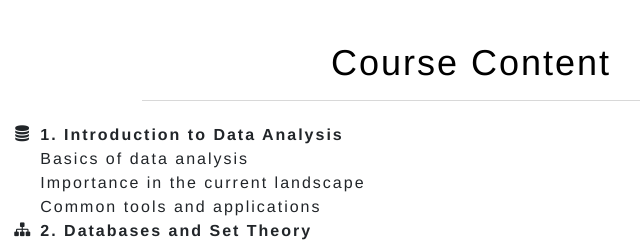
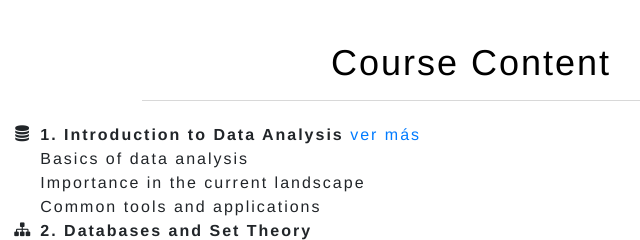
Before and after one commit to FranzJr/data-2024-1, a plain HTML site: page index.html in a window 1280 px wide. Shown: the part 1340-1580 px from the top of the page, 169-809 px from the left. Drawn offline with nearby package versions, Linux system fonts and the light colour scheme.

Commit message:
Update index.html
Update link first sesion

```diff
--- a/index.html
+++ b/index.html
@@ -84,7 +84,7 @@
         <div class="row">
           <div class="col-sm-12">
             <ul class="fa-ul">
-              <li><i class="fa-li fa fa-database"></i> <strong>1. Introduction to Data Analysis</strong>
+              <li><i class="fa-li fa fa-database"></i> <strong>1. Introduction to Data Analysis</strong> <a href="https://drive.google.com/drive/folders/0Bz0fdQik2dVFfmhYcU4tUVprWmVuZE8wVFVyeFhDSjVmYXhVNjEtOElyZGR4TnJBd0xCMTQ?resourcekey=0-oB2GPHGcWaCMDEiBi0XYIg&usp=sharing"> ver más</a>
                 <ul>
                   <li>Basics of data analysis</li>
                   <li>Importance in the current landscape</li>
```
